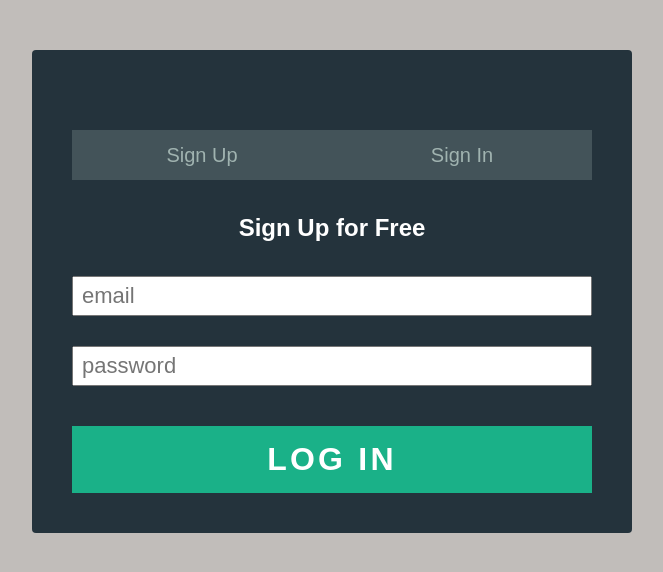
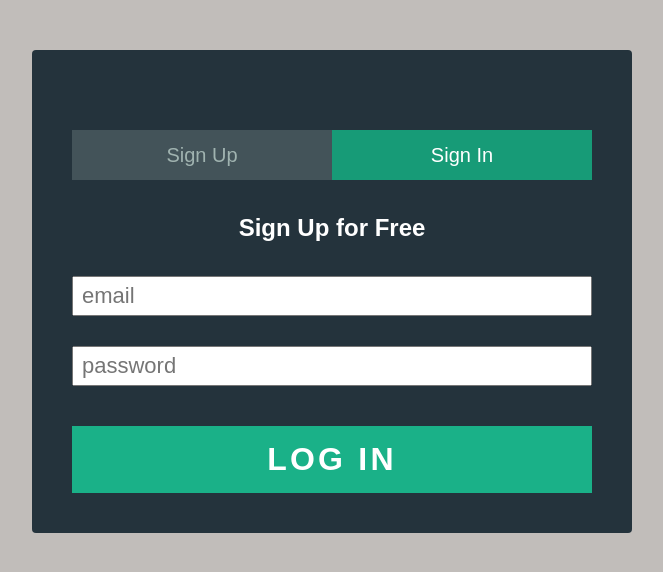
Before and after one commit to AhmedTanryverdi/Internet_Store__React, a React (Vite) app: page / in a window 1280 px wide. Shown: the top 572 px of the page, without its empty margins (308-971 px from the left). Built offline with nearby package versions, Linux system fonts and the light colour scheme.

Commit message:
added switch for buttons

```diff
--- a/src/shared/components/form/ui/top-row/TopRow.tsx
+++ b/src/shared/components/form/ui/top-row/TopRow.tsx
@@ -1,18 +1,23 @@
 import React from "react";
-import { useNavigate } from "react-router-dom";
+import { useLocation, useNavigate } from "react-router-dom";
 import "./toprow.scss";
 
 export const TopRow: React.FC<{}> = (): React.JSX.Element => {
 	const navigate = useNavigate();
+	const location = useLocation();
+	const activeButton = location.pathname.includes("/register")
+		? "signUp"
+		: "signIn";
+
 	return (
 		<div className="topRow">
 			<div className="topRow__leftBtn">
 				<button
 					type="button"
-					className="btn"
-					onClick={() => {
-						navigate("/register");
-					}}
+					className={`btn ${
+						activeButton === "signUp" ? "focus" : ""
+					}`}
+					onClick={() => navigate("/register")}
 				>
 					Sign Up
 				</button>
@@ -20,10 +25,10 @@ export const TopRow: React.FC<{}> = (): React.JSX.Element => {
 			<div className="topRow__rightBtn">
 				<button
 					type="button"
-					className="btn"
-					onClick={() => {
-						navigate("/");
-					}}
+					className={`btn ${
+						activeButton === "signIn" ? "focus" : ""
+					}`}
+					onClick={() => navigate("/")}
 				>
 					Sign In
 				</button>
```
